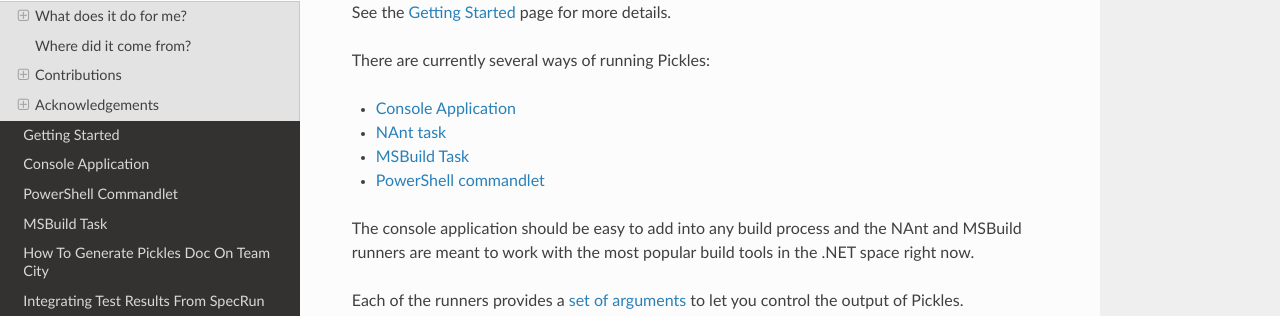
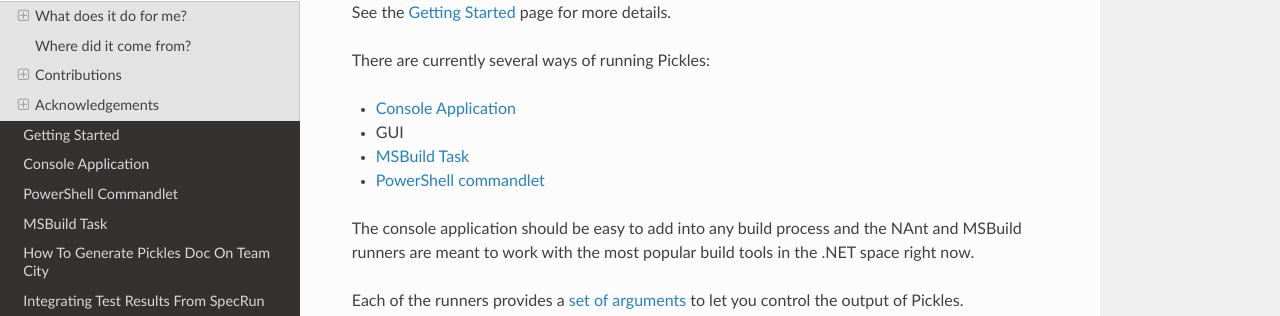
Before and after one commit to picklesdoc/docs, an MkDocs documentation site: the page built from docs/index.md, in a window 1280 px wide and 900 px high, scrolled down 514 px. Shown: the part 135-451 px from the top of the window. Built offline with MkDocs 1.6.1, drawn with Linux system fonts in a browser that asks for light colours; nearby versions of some CDN libraries; old or Windows-style settings are respelled for this version of MkDocs.

Commit message:
NAnt must die, yay for the GUI

```diff
--- a/docs/index.md
+++ b/docs/index.md
@@ -17,7 +17,7 @@ See the [Getting Started](GettingStarted.md) page for more details.
 There are currently several ways of running Pickles:
 
 - [Console Application](ConsoleApplication.md)
-- [NAnt task](NAntTask.md)
+- GUI
 - [MSBuild Task](MSBuildTask.md)
 - [PowerShell commandlet](PowerShellcommandlet.md)
 
```
